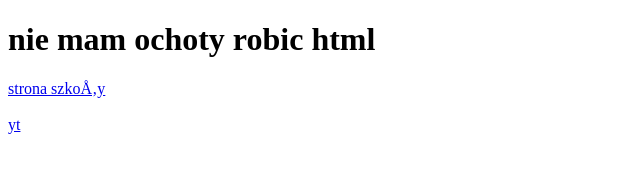
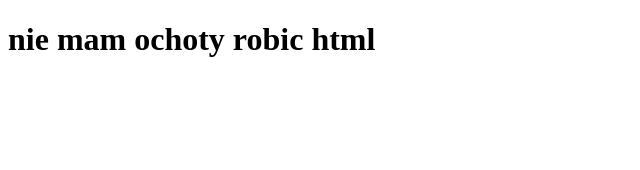
Before and after one commit to slosw2cg01/htmlpssik-s1, a plain HTML site: page są matury i wolne.html in a window 1280 px wide. Shown: the whole page, without its empty margins (0-640 px from the left). Drawn offline with Linux system fonts and the light colour scheme.

Commit message:
Update są matury i wolne.html

```diff
--- a/są matury i wolne.html
+++ b/są matury i wolne.html
@@ -8,8 +8,6 @@
 
 <body>
 <h1>nie mam ochoty robic html</h1>
-<a href="https://slosw.pl/index.php">strona szkoły</a><br></br>
-<a href="https://www.youtube.com">yt</a><br></br>
 
 </body>
 
```
